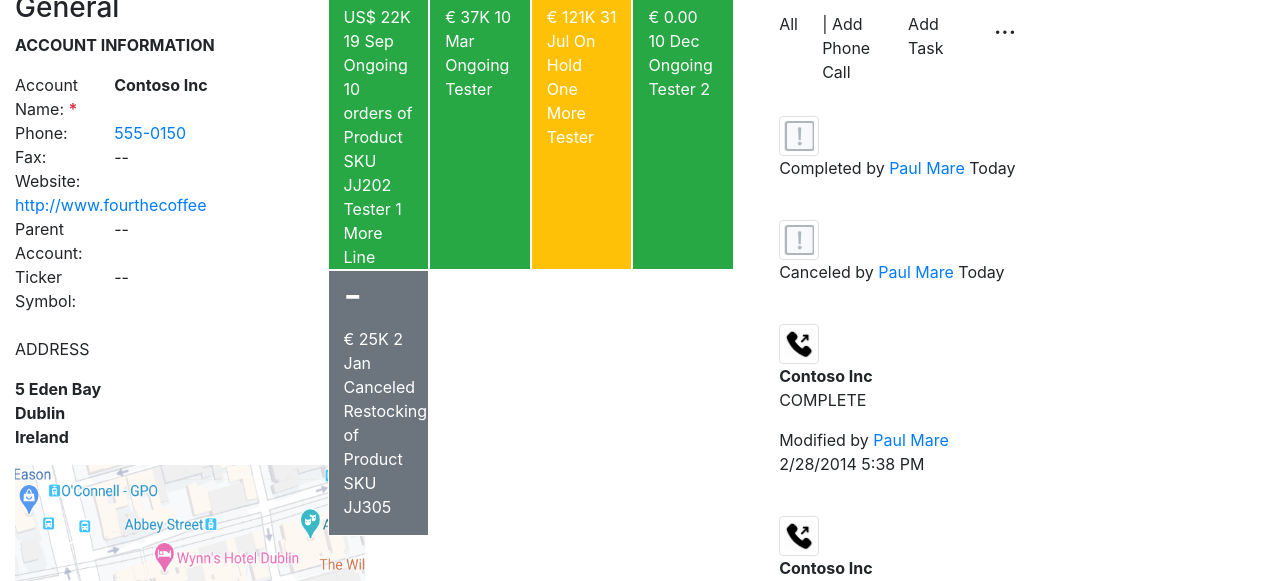
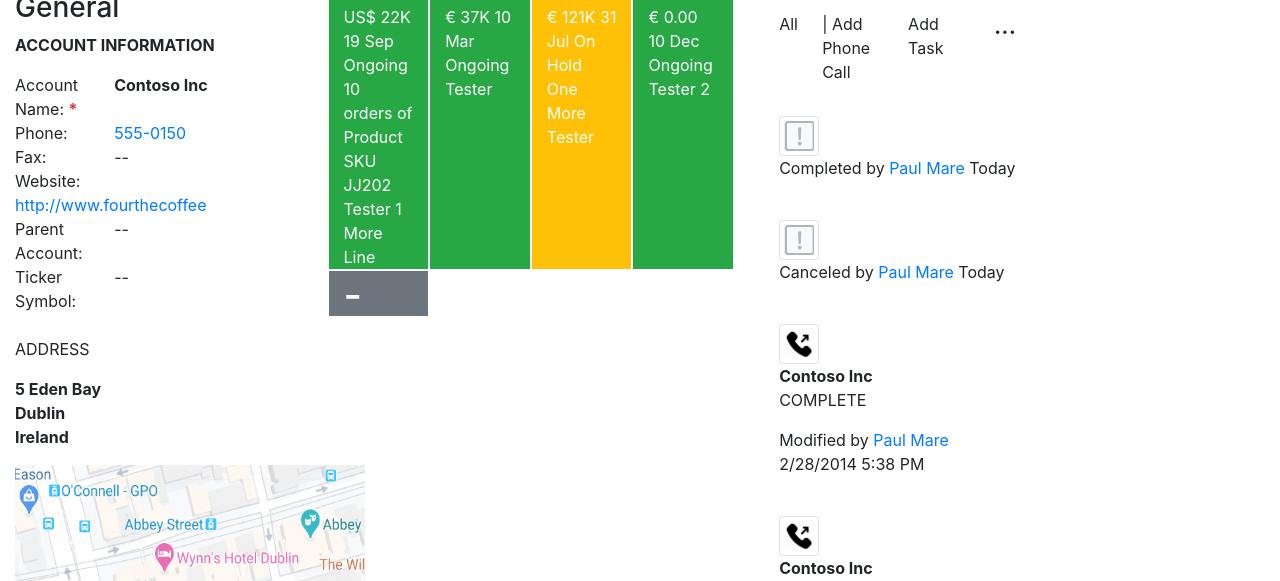
Before and after one commit to Elene26/Project, a website: page index.html in a window 1280 px wide. Shown: the part 164-745 px from the top of the page. Drawn offline with nearby package versions, Linux system fonts and the light colour scheme.

Commit message:
Scroll bar fix

```diff
--- a/index.html
+++ b/index.html
@@ -95,7 +95,7 @@
             </div>
         </div>
 
-        <div class="col-4">
+        <div class="col-4" style="height:60vh; overflow-y:scroll;">
             <div class="container mt-5">
                 <div class="row">
                     <div class=col-4>
```
